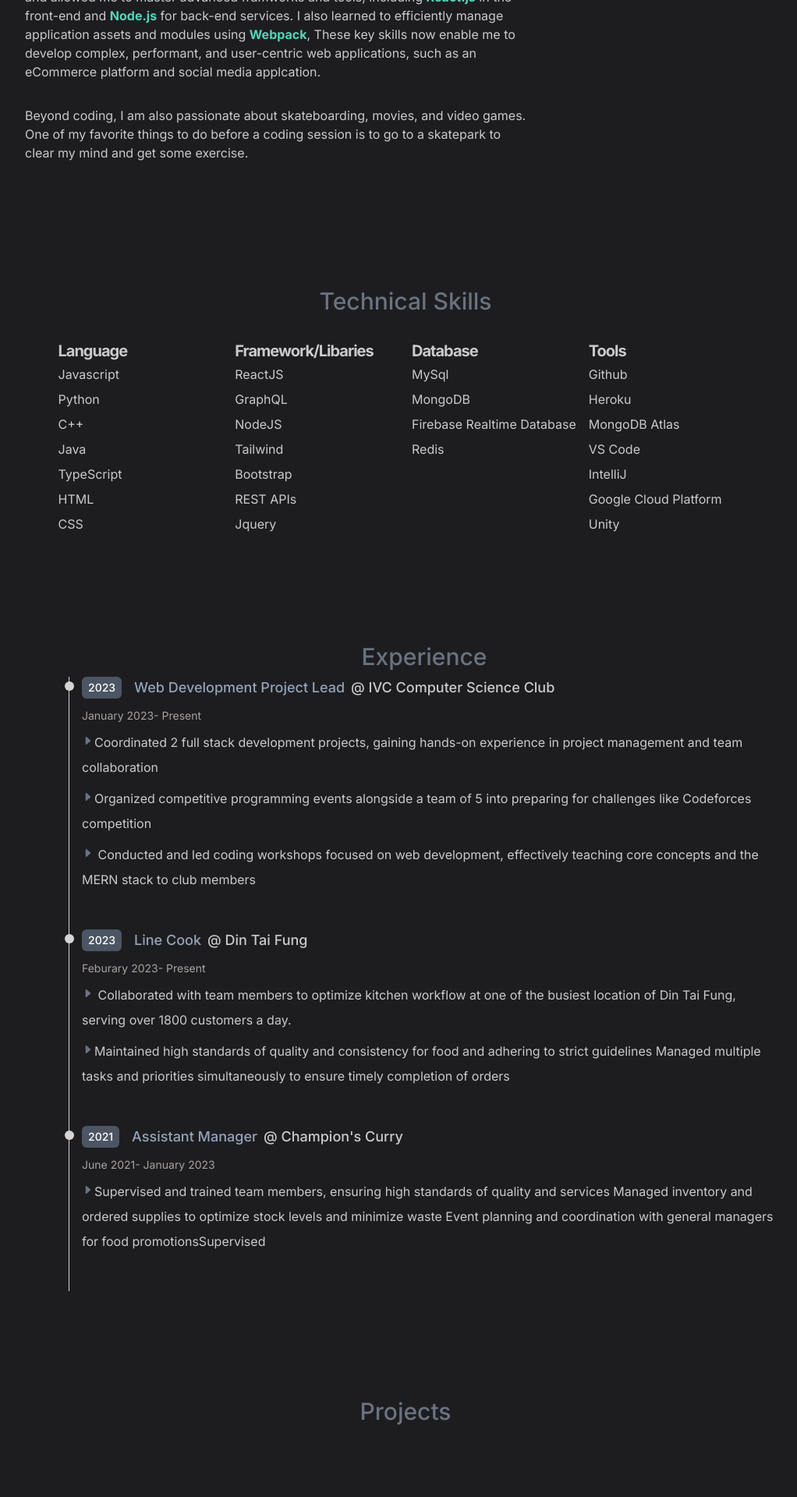
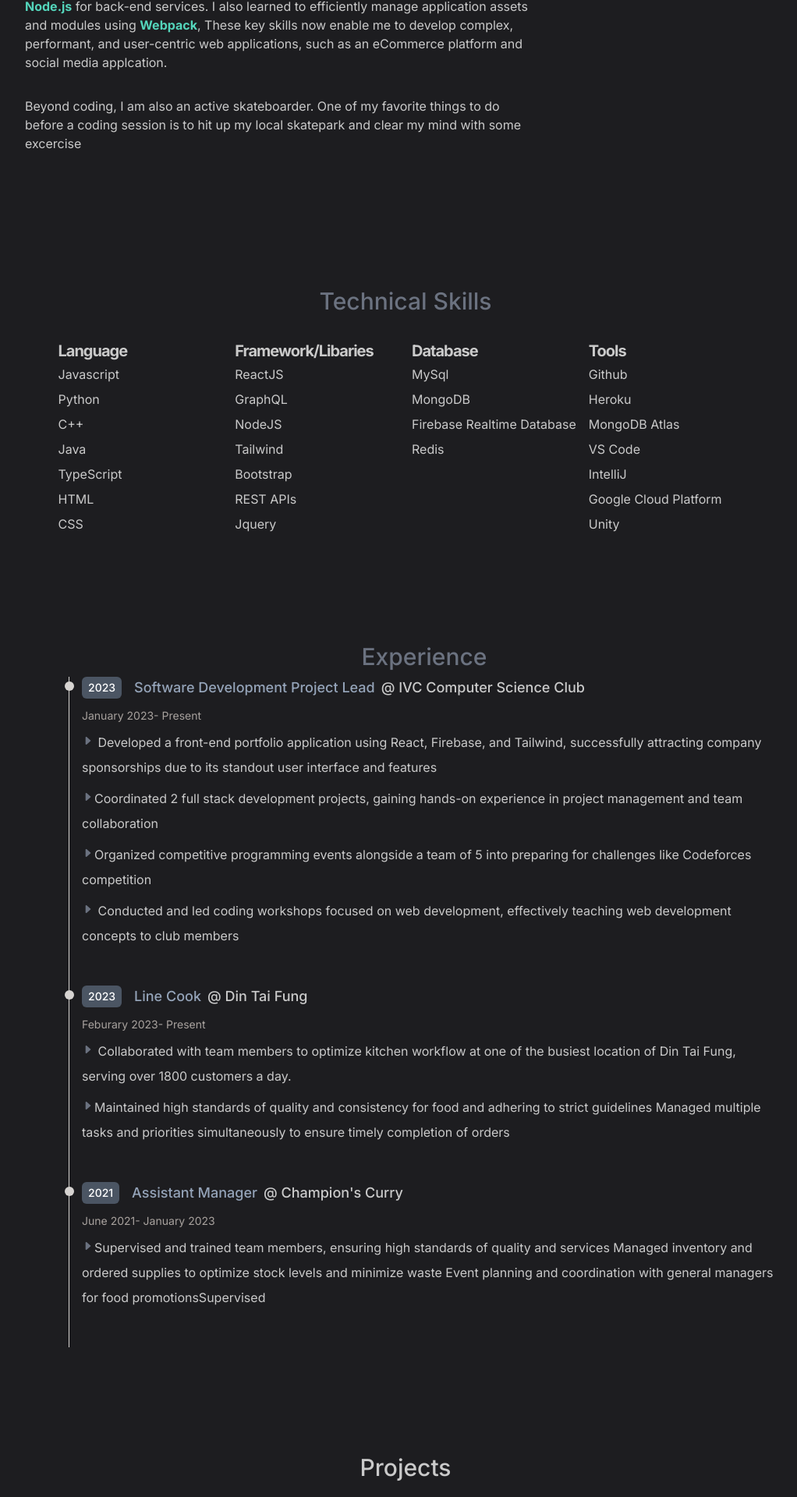
Before and after one commit to OppedRawen/MyPortfolio, a React (Create React App) app: page / in a window 1280 px wide. Shown: the part 1240-3160 px from the top of the page at 78% size, without its empty margins (120-1142 px from the left). Built offline with nearby package versions, Linux system fonts and the light colour scheme.

Commit message:
edit text

```diff
--- a/src/components/Contact.jsx
+++ b/src/components/Contact.jsx
@@ -43,15 +43,15 @@ return(
       <form ref={form} onSubmit={sendEmail} className="space-y-8 ">
         <div>
       <label className="block mb-2 text-sm font-medium text-[#8892b0] dark:text-gray-300">Name</label>
-      <input type="text" name="user_name" id="name" value={name} onChange={(e) => setName(e.target.value)} className="shadow-sm bg-gray-50 border border-gray-300 text-gray-900 text-sm rounded-lg focus:ring-primary-500 focus:border-primary-500 block w-full p-2.5 dark:bg-gray-700 dark:border-gray-600 dark:placeholder-gray-400 dark:text-white dark:focus:ring-primary-500 dark:focus:border-primary-500 dark:shadow-sm-light" />
+      <input required type="text"  name="user_name" id="name" value={name} onChange={(e) => setName(e.target.value)} className="shadow-sm bg-gray-50 border border-gray-300 text-gray-900 text-sm rounded-lg focus:ring-primary-500 focus:border-primary-500 block w-full p-2.5 dark:bg-gray-700 dark:border-gray-600 dark:placeholder-gray-400 dark:text-white dark:focus:ring-primary-500 dark:focus:border-primary-500 dark:shadow-sm-light" />
       </div>
       <div>
       <label className="block mb-2 text-sm font-medium text-[#8892b0] dark:text-gray-300">Email</label>
-      <input type="email" name="user_email" id="email" value={email} onChange={(e) => setEmail(e.target.value)} className="shadow-sm bg-gray-50 border border-gray-300 text-gray-900 text-sm rounded-lg focus:ring-primary-500 focus:border-primary-500 block w-full p-2.5 dark:bg-gray-700 dark:border-gray-600 dark:placeholder-gray-400 dark:text-white dark:focus:ring-primary-500 dark:focus:border-primary-500 dark:shadow-sm-light"/>
+      <input required type="email" name="user_email" id="email" value={email} onChange={(e) => setEmail(e.target.value)} className="shadow-sm bg-gray-50 border border-gray-300 text-gray-900 text-sm rounded-lg focus:ring-primary-500 focus:border-primary-500 block w-full p-2.5 dark:bg-gray-700 dark:border-gray-600 dark:placeholder-gray-400 dark:text-white dark:focus:ring-primary-500 dark:focus:border-primary-500 dark:shadow-sm-light"/>
       </div>
       <div>
       <label className="block mb-2 text-sm font-medium text-[#8892b0] dark:text-gray-300">Message</label>
-      <textarea name="message"  id = 'message' onChange={(e) => setMessage(e.target.value)} value ={message} className="block p-2.5 w-full text-sm text-gray-900 bg-gray-50 rounded-lg shadow-sm border border-gray-300 focus:ring-primary-500 focus:border-primary-500 dark:bg-gray-700 dark:border-gray-600 dark:placeholder-gray-400 dark:text-white dark:focus:ring-primary-500 dark:focus:border-primary-500"  />
+      <textarea required name="message"  id = 'message' onChange={(e) => setMessage(e.target.value)} value ={message} className="block p-2.5 w-full text-sm text-gray-900 bg-gray-50 rounded-lg shadow-sm border border-gray-300 focus:ring-primary-500 focus:border-primary-500 dark:bg-gray-700 dark:border-gray-600 dark:placeholder-gray-400 dark:text-white dark:focus:ring-primary-500 dark:focus:border-primary-500"  />
       </div>
       <input type="submit" value="Send" className="py-3 px-5 text-sm border border-teal-500 font-medium text-center text-white rounded-lg bg-primary-700 sm:w-fit hover:bg-primary-800 focus:ring-4 focus:outline-none focus:ring-primary-300 dark:bg-primary-600 dark:hover:bg-primary-700 dark:focus:ring-primary-800 " />
 
--- a/src/components/Experience.jsx
+++ b/src/components/Experience.jsx
@@ -4,15 +4,15 @@ const Experience = () => {
     const experience =[
         {
           year:"2023",
-          title: "Web Development Project Lead",
+          title: "Software Development Project Lead",
           company: "IVC Computer Science Club",
           duration: "January 2023- Present",
           description: ()=>(
             <ul>
+              <li className="mt-2"><span className=" inline-block text-gray-500"><IoCaretForwardOutline/></span> Developed a front-end portfolio application using React, Firebase, and Tailwind, successfully attracting company sponsorships due to its standout user interface and features</li>
               <li className="mt-2"><span className=" inline-block text-gray-500"><IoCaretForwardOutline/></span>Coordinated 2 full stack development projects, gaining hands-on experience in project management and team collaboration</li>
               <li className="mt-2"> <span className=" inline-block text-gray-500"><IoCaretForwardOutline/></span>Organized competitive programming events alongside a team of 5 into preparing for challenges like Codeforces competition </li>
-              <li className="mt-2"><span className=" inline-block text-gray-500"><IoCaretForwardOutline/></span> Conducted and led coding workshops focused on web development, effectively teaching core concepts and the MERN stack to
-club members</li>
+              <li className="mt-2"><span className=" inline-block text-gray-500"><IoCaretForwardOutline/></span> Conducted and led coding workshops focused on web development, effectively teaching web development concepts to club members</li>
             </ul>
           )
         },
--- a/src/components/Introduction.jsx
+++ b/src/components/Introduction.jsx
@@ -10,11 +10,11 @@ return(
         <h2 className=" text-gray-400 font-bold text-2xl">About Me</h2>
 
         <p className="text-[#cacaca] mt-4 text-[16px] leading-6">
-          Hello! My name is David and I am a passionate programmer who enjoys creating live applications. My coding journey began in high school when I stumbled upon a game development club. That's when I realized that games such as Doodle Jump and Flappy Bird, which I played on my phone, can be created by someone like me, with a computer. During my time in the club, I dove into the complexities of programming <span className="font-bold text-[#54d5bb]">2D games in Java</span>, grasping concepts like <span className="font-bold text-[#54d5bb]">motion physics</span> and <span className="font-bold text-[#54d5bb]">geometry</span>. This discovery motivated me to pursue a major in <span className="font-bold text-[#54d5bb]">computer science</span> to delve deeper into the world of programming.
+       My coding journey began in high school when I stumbled upon a game development club. That's when I realized that games such as Doodle Jump and Flappy Bird, which I played on my phone often, can be created by someone simply with a laptop and a good internet connection. During my time in the club, I dove into the complexities of programming <span className="font-bold text-[#54d5bb]">2D games in Java</span>, grasping concepts like <span className="font-bold text-[#54d5bb]">motion physics</span> and <span className="font-bold text-[#54d5bb]">geometry</span>. This discovery motivated me to pursue a major in <span className="font-bold text-[#54d5bb]">computer science</span> to delve deeper into the world of programming.
 
         </p>
-        <p className="text-[#cacaca]  mt-4 mb-8 text-[16px] leading-6">Seeking to refine and further expand my skills, I also enrolled into a full stack coding bootcamp. This intensive program enhanced my understanding of web development and allowed me to master advanced framworks and tools, including <span className="font-bold text-[#54d5bb]">React.js</span> in the front-end and <span className="font-bold text-[#54d5bb]">Node.js</span> for back-end services. I also learned to efficiently manage application assets and modules using <span className="font-bold text-[#54d5bb]">Webpack</span>, These key skills now enable me to develop complex, performant, and user-centric web applications, such as an eCommerce platform and social media applcation.</p>
-        <p className="text-[#cacaca]  mt-4 mb-8 text-[16px] leading-6">Beyond coding, I am also passionate about skateboarding, movies, and video games. One of my favorite things to do before a coding session is to go to a skatepark to clear my mind and get some exercise.</p>
+        <p className="text-[#cacaca]  mt-4 mb-8 text-[16px] leading-6">During my second year of college, I also enrolled into a full stack coding bootcamp. This  program enhanced my understanding of web development and allowed me to master advanced framworks and tools, including <span className="font-bold text-[#54d5bb]">React.js</span> in the front-end and <span className="font-bold text-[#54d5bb]">Node.js</span> for back-end services. I also learned to efficiently manage application assets and modules using <span className="font-bold text-[#54d5bb]">Webpack</span>, These key skills now enable me to develop complex, performant, and user-centric web applications, such as an eCommerce platform and social media applcation.</p>
+        <p className="text-[#cacaca]  mt-4 mb-8 text-[16px] leading-6">Beyond coding, I am also an active skateboarder. One of my favorite things to do before a coding session is to hit up my local skatepark and clear my mind with some excercise</p>
       </div>
       <div className="md:w-1/3 flex justify-center md:justify-start mt-5">
         <img src="profile.jpg" className="w-60 h-60 mt-10 rounded-md" alt="profileImage"/>
--- a/src/components/Navbar.jsx
+++ b/src/components/Navbar.jsx
@@ -59,7 +59,7 @@ const Navbar = () => {
           <li>
           <a
               className="bg-gradient-to-r from-cyan-500 to-teal-500 bg-cyan-500 text-white px-4 py-2 rounded-md ml-8"
-              href="https://drive.google.com/file/d/1rhmXrkVmYROLt2MUlb-ERt6tfg3YzdH6/view?usp=sharing"
+              href="https://drive.google.com/file/d/1CgIuKID96dTHESQNIpPQlI4xXiv6J3iu/view?usp=sharing"
               target="_blank" // Add target="_blank" to open the link in a new tab
               rel="noopener noreferrer" // Add rel="noopener noreferrer" for security reasons
             >
--- a/src/components/Projects.jsx
+++ b/src/components/Projects.jsx
@@ -96,7 +96,7 @@ const Projects = () => {
       };
     return(
         <>
-        <section id="projects" className=" text-3xl py-2 text-gray-500 font-medium text-center ">
+        <section id="projects" className=" text-3xl py-2 text-[#cacaca] font-medium text-center ">
         <h2>Projects</h2>
       </section>
       <section className=" max-w-screen-xl m-auto md:pl-20 px-8 py-24 sm:32">
@@ -137,7 +137,7 @@ const Projects = () => {
 
       </motion.div>
           <div className="flex flex-row justify-center">
-          <button className="pt-10 text-gray-500 text-2xl font-medium" onClick={toggleShowMore}>
+          <button className="pt-10 text-[#cacaca] text-2xl font-medium" onClick={toggleShowMore}>
           {showMore ? 'See Less' : 'See More'}
           </button>
           </div>
@@ -146,18 +146,18 @@ const Projects = () => {
                     {moreProjects.map((project) => (
                         <motion.div
                             key={project.title}
-                            className="group border rounded-lg p-4 hover:shadow-lg transition"
+                            className="group border bg-[#1f1f22] rounded-lg p-4 hover:shadow-lg transition"
                             initial={{ opacity: 0 }}
                             animate={{ opacity: 1 }}
                             transition={{ duration: 0.5 }}
                         >
-                            <h3 className="text-xl font-semibold">{project.title}</h3>
-                            <p className="text-gray-600">{project.description}</p>
+                            <h3 className="text-xl text-[#cacaca] font-semibold">{project.title}</h3>
+                            <p className="text-[#cacaca]">{project.description}</p>
                             <p className="text-gray-500 text-sm">{project.technology}</p>
 
                             <a
                                 href={project.github}
-                                className="text-gray-500 hover:text-gray-700 mt-2 inline-block opacity-0 group-hover:opacity-100 transition"
+                                className="text-[#cacaca] hover:text-gray-700 mt-2 inline-block opacity-0 group-hover:opacity-100 transition"
                             >
                                 <AiFillGithub className="inline mr-2" />
                                 View on GitHub
```
